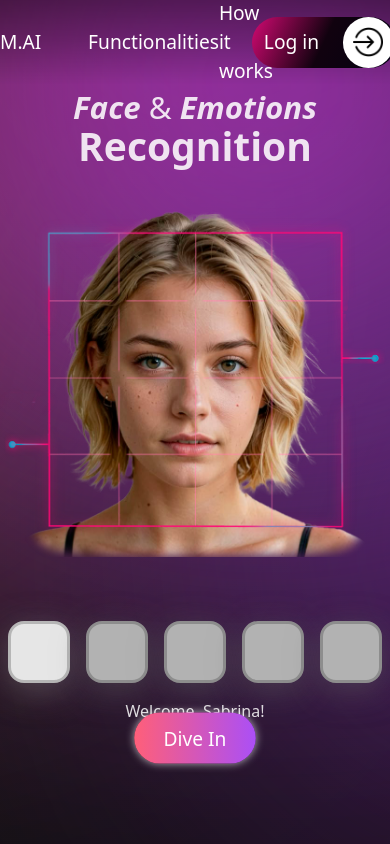
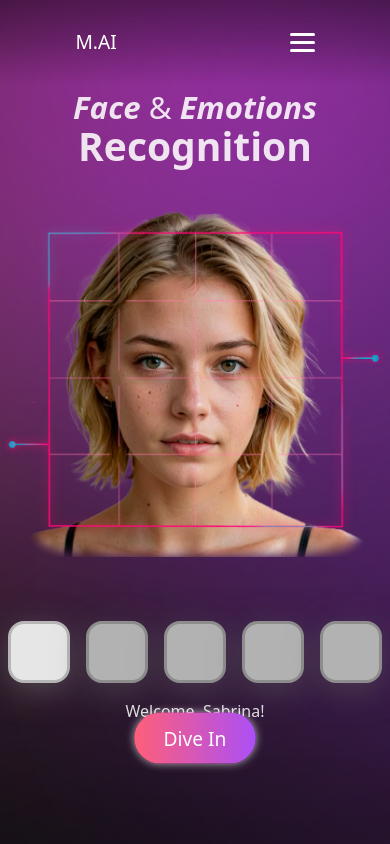
Before and after one commit to eduarell-cmd/mAIntegrador, a React (Vite) app in the folder frontend_web/: page / in a window 390 px wide. Shown: the top 844 px of the page. Built offline with nearby package versions, Linux system fonts and the light colour scheme.

Commit message:
Menu button and responsive design for Landing

```diff
--- a/frontend_web/src/small_components/Confused.css
+++ b/frontend_web/src/small_components/Confused.css
@@ -56,7 +56,7 @@
     .c-titles h1 {
         font-size: 4rem;
         text-align: center;
-        line-height: 10rem;
+        line-height: 5rem;
     }
 
     .c-titles span {
--- a/frontend_web/src/small_components/HeaderLanding.css
+++ b/frontend_web/src/small_components/HeaderLanding.css
@@ -1,5 +1,7 @@
+/* ===== Estilos globales del header (escritorio) ===== */
 .header {
-    height: 10vh; width: 100%;
+  height: 10vh;
+  width: 100%;
   display: flex;
   justify-content: space-evenly;
   align-items: center;
@@ -8,7 +10,7 @@
   left: 0;
   z-index: 100;
   background: linear-gradient(180deg, rgba(0, 0, 0, 0.424), rgba(0, 0, 0, 0.23), rgba(0, 0, 0, 0));
-    gap: 12%;
+  gap: 25%;
   font-size: 1.2rem;
 }
 
@@ -25,45 +27,63 @@ a:hover {
     color: white;
 }
 
-ul {
-    height: 100%; width: 100%;
-    display: flex;
-    justify-content: space-between;
-    align-items: center;
+.headerList {
     list-style: none;
 }
 
-li {
-    width: 50%;
+.logo {
+  color: white;
+  font-style: normal;
+  text-decoration: none;
+  font-weight: 400;
+  transition: ease-in-out 0.2s;
+}
+.logo:hover {
+  scale: 1.1;
+  filter: drop-shadow(rgba(255, 255, 255, 0.783) 0 0 3px);
+  color: white;
+}
+
+/* En escritorio:
+   - .sections contiene los links horizontales
+   - .loginBtn es el botón “Log in”
+*/
+.sections {
     display: flex;
-    justify-content: center;
+    gap: 3rem;
     align-items: center;
 }
 
-.sections {
-    height: 100%; width: 30vw;
-    display: flex;
-    justify-content: space-between;
-    align-items: center;
-    flex-direction: row;
+.sections a {
+  color: white;
+  text-decoration: none;
+  transition: ease-in-out 0.2s;
+}
+.sections a:hover {
+  scale: 1.1;
+  filter: drop-shadow(rgba(255, 255, 255, 0.783) 0 0 3px);
+  color: white;
 }
 
 .loginBtn {
-    height: 70%; width: 9rem;
+  height: 70%;
+  width: 9rem;
   display: grid;
   grid-template-columns: 55% auto;
   justify-items: center;
   align-items: center;
   border-radius: 10vh;
   background: linear-gradient(115deg, #d20972ff, #11020f, #020211);
+  text-decoration: none;
+  color: white;
+  transition: box-shadow 0.2s ease;
 }
-
 .loginBtn:hover {
   box-shadow: rgba(255, 255, 255, 0.506) 0 0 12px;
 }
-
 .loginBtnCircle {
-    height: 6vh; width: 6vh;
+  height: 6vh;
+  width: 6vh;
   margin-left: 10px;
   background-color: white;
   border-radius: 50%;
@@ -73,8 +93,99 @@ li {
   background-repeat: no-repeat;
 }
 
-@media (max-width: 599px) {}
+/* ===== Estilos para el ícono “hamburguesa” (invisible en escritorio) ===== */
+.burger {
+  display: none;
+  background: none;
+  border: none;
+  flex-direction: column;
+  gap: 5px;
+  cursor: pointer;
+  padding: 0;
+}
+.burger span {
+  display: block;
+  width: 25px;
+  height: 3px;
+  background: white;
+  border-radius: 2px;
+}
 
-@media (min-width: 600px) and (max-width: 1023px) {}
+/* ===== Estilos específicos para MÓVIL (<600px) ===== */
+@media (max-width: 599px) {
+  /* Ocultamos los elementos de escritorio (.sections + .loginBtn) */
+  .sections,
+  .header > .loginBtn {
+    display: none;
+  }
 
-@media (min-width: 1000px) and (max-width: 1423px) {}
+  .loginBtn {
+    width: 40%;
+    height: 55px;
+  }
+
+  /* Mostramos el botón hamburguesa */
+  .burger {
+    display: flex;
+  }
+
+  /* Contenedor que envuelve las opciones cuando menuOpen == true */
+  .burgerMenu {
+    height: 35vh;
+    position: absolute;
+    top: 10vh;             /* justo debajo del header */
+    left: 0;
+    margin: 0 5%;
+    width: 90%;
+    background: rgba(0, 0, 0, 0.7);
+    backdrop-filter: blur(10px);
+    box-shadow: rgba(255, 255, 255, 0.271) 0 0 15px;
+    font-size: 1em;
+    display: flex;
+    flex-direction: column;
+    align-items: center;
+    justify-content: space-evenly;
+    gap: 1.5rem;
+    padding: 1rem 0;
+    z-index: 99;
+    border-radius: 10vh 2vh 10vh 10vh;
+  }
+  .burgerMenu a,
+  .burgerMenu .loginBtn {
+    color: #fff;
+    text-decoration: none;
+    transition: scale 0.2s ease, filter 0.2s ease;
+  }
+  .burgerMenu a:hover,
+  .burgerMenu .loginBtn:hover {
+    scale: 1.1;
+    filter: drop-shadow(rgba(255, 255, 255, 0.783) 0 0 3px);
+    color: #fff;
+  }
+}
+
+/* Animación de apertura */
+.burger.open span:nth-child(1) {
+  transform: rotate(45deg) translate(5px, 5px);
+}
+.burger.open span:nth-child(2) {
+  opacity: 0;
+}
+.burger.open span:nth-child(3) {
+  transform: rotate(-45deg) translate(5px, -5px);
+}
+
+/* ===== Estilos para TABLET (opcional) ===== */
+@media (min-width: 600px) and (max-width: 999px) {
+  /* Podrías ajustar gaps, tamaños, etc. para tablet */
+  .header {
+    gap: 8%;
+    font-size: 1.1rem;
+  }
+  .sections {
+    gap: 1.5rem;
+  }
+  .loginBtn {
+    width: 8rem;
+  }
+}
--- a/frontend_web/src/small_components/HeaderLanding.jsx
+++ b/frontend_web/src/small_components/HeaderLanding.jsx
@@ -1,26 +1,75 @@
-import React from 'react'
-import './HeaderLanding.css'
+import React, { useState, useEffect } from 'react';
 import { Link } from 'react-router-dom';
+import './HeaderLanding.css';
 
 export const HeaderLanding = () => {
+  const [menuOpen, setMenuOpen] = useState(false);
+  const [isMobile, setIsMobile] = useState(false);
+
+  useEffect(() => {
+    // Detectar si estamos en <600px
+    const mm = window.matchMedia('(max-width: 599px)');
+    const handler = e => setIsMobile(e.matches);
+    setIsMobile(mm.matches);
+    mm.addEventListener('change', handler);
+    return () => mm.removeEventListener('change', handler);
+  }, []);
+
   return (
-    <div className='header'>
+    <div className="header">
+      {/* Logo siempre visible */}
+      <a href="#1" className="logo">M.AI</a>
 
-            <a href='#1'>M.AI</a>
-            <li>
-                <div className='sections'>
-                    <a href='#2'>Functionalities</a>
-                    <a href='#3'>How it works</a>
-                    <a>Team</a>
-                </div>
-            </li>
-            <Link to="/login">
-            <a href='' className="loginBtn">
+      {/**
+       * En modo escritorio (>=600px) mostramos directamente las secciones
+       * y el botón “Log in”, en el mismo contenedor .sections + .loginBtn
+       */}
+      {!isMobile && (
+        <>
+          <li className='headerList'>
+            <div className="sections">
+              <a href="#2">Functionalities</a>
+              <a href="#3">How it works</a>
+              <a>Team</a>
+            </div>
+          </li>
+          <Link to="/login" className="loginBtn">
+            Log in
+            <div className="loginBtnCircle"></div>
+          </Link>
+
+        </>
+      )}
+
+      {/**
+       * En mobile (<600px), sólo mostramos el ícono “burger”.
+       * Cuando menuOpen == true, renderizamos un menú desplegable con clase .burgerMenu
+       */}
+      {isMobile && (
+        <>
+          <button
+            className={`burger ${menuOpen ? 'open' : ''}`}
+            onClick={() => setMenuOpen(prev => !prev)}
+            aria-label="Toggle menu"
+          >
+            <span />
+            <span />
+            <span />
+          </button>
+
+          {menuOpen && (
+            <div className="burgerMenu">
+              <a href="#2">Functionalities</a>
+              <a href="#3">How it works</a>
+              <a>Team</a>
+              <Link to="/login" className="loginBtn">
                 Log in
                 <div className="loginBtnCircle"></div>
-            </a>
-            </Link>
-
+              </Link>
+            </div>
+          )}
+        </>
+      )}
     </div>
-  )
-}
+  );
+};
--- a/frontend_web/src/view_components/Orbit.jsx
+++ b/frontend_web/src/view_components/Orbit.jsx
@@ -140,12 +140,12 @@ export default function Orbit() {
       </section>
 
       {/* x numero de Secciones*/}
-        {[3, 4, 5].map(n => (
+        {[4, 5].map(n => (
           <section key={n} id={`${n}`}>
             <h1 className="title interactive responsiveTitle">
-              {['A new era', 'In the way', 'Welcome to', 'mirrOS'][n - 2]}
+              {['Welcome to', 'mirrOS'][n - 2]}
             </h1>
-            {n === 3 && <h3 className="subtitle interactive">You see stuff</h3>}
+            {/* {n === 3 && <h3 className="subtitle interactive">You see stuff</h3>} */}
           </section>
         ))}
     </>
```
Lines whose indentation alone changed are shown as unchanged.
